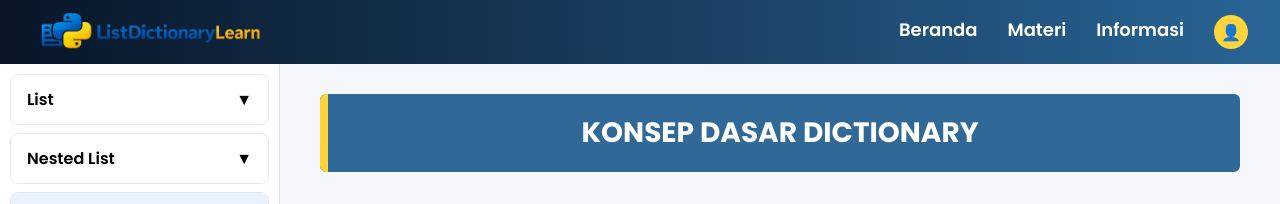
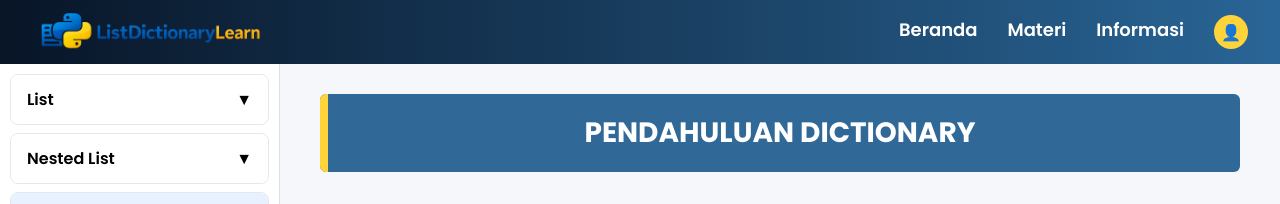
Before and after one commit to Halooci/Lidict, a React (Vite) app: page /Dictionary/PendahuluanDictionary in a window 1280 px wide. Shown: the top 204 px of the page. Built offline with nearby package versions, Linux system fonts and the light colour scheme.

Commit message:
PENDAHULUAN DICT

```diff
--- a/src/pages/materi/dictionary/PendahuluanDictionary.jsx
+++ b/src/pages/materi/dictionary/PendahuluanDictionary.jsx
@@ -16,7 +16,7 @@ export default function PendahuluanDictionary() {
         {/* HEADER MATERI */}
         <div style={styles.header}>
           <div style={styles.headerAccent}></div>
-          <h1 style={styles.headerTitle}>KONSEP DASAR DICTIONARY</h1>
+          <h1 style={styles.headerTitle}>PENDAHULUAN DICTIONARY</h1>
         </div>
 
 
```
